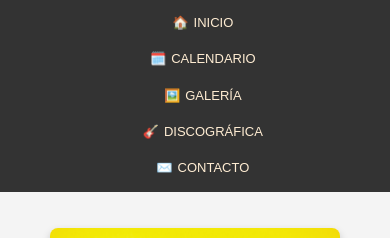
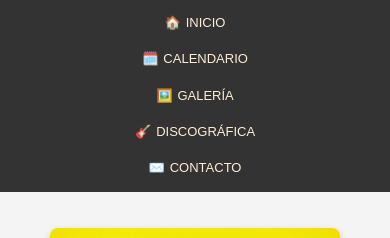
Before and after one commit to Valenotero/Pagina-Web-De-DAX, a plain HTML site: page index.html in a window 390 px wide. Shown: the top 238 px of the page. Drawn offline with Linux system fonts and the light colour scheme.

Commit message:
Add files via upload

```diff
--- a/CSS/style.css
+++ b/CSS/style.css
@@ -69,6 +69,17 @@ nav {
 
 .btn:hover::after {
     width: 100%;
+}
+
+/* Desactivar efectos hover en móviles */
+@media (max-width: 768px) {
+    .btn:hover {
+        color: rgb(255, 237, 211);
+    }
+
+    .btn:hover::after {
+        width: 0;
+    }
 }
 
 .link-icon {
@@ -694,26 +705,42 @@ footer {
 @media (max-width: 768px) {
     nav {
         padding: 5px 0;
+        width: 100vw;
+        max-width: 100vw;
+        box-sizing: border-box;
     }
-
     .menu {
         flex-direction: column;
         align-items: center;
         gap: 0;
+        width: 100vw;
+        max-width: 100vw;
+        box-sizing: border-box;
+        margin: 0;
+        padding: 0;
     }
-
     .menu li {
         margin: 0;
-        width: 100%;
+        width: 100vw;
+        max-width: 100vw;
         text-align: center;
+        box-sizing: border-box;
     }
-
     .btn {
         justify-content: center;
-        width: 100%;
+        width: 100vw;
+        max-width: 100vw;
         padding: 0.8em;
+        box-sizing: border-box;
     }
-
+    main.content, .content, body {
+        width: 100vw;
+        max-width: 100vw;
+        overflow-x: hidden;
+        box-sizing: border-box;
+        margin: 0;
+        padding: 0;
+    }
     .galeria-grid {
         grid-template-columns: repeat(auto-fill, minmax(150px, 1fr));
         gap: 15px;
@@ -771,17 +798,36 @@ footer {
 @media (max-width: 576px) {
     nav {
         padding: 5px 0;
+        width: 100vw;
+        max-width: 100vw;
+        box-sizing: border-box;
     }
-
     .menu {
-        padding: 0 10px;
+        padding: 0 0;
+        width: 100vw;
+        max-width: 100vw;
+        box-sizing: border-box;
     }
-
     .btn {
         font-size: 14px;
         padding: 0.7em;
+        width: 100vw;
+        max-width: 100vw;
+        box-sizing: border-box;
     }
-
+    .menu li {
+        width: 100vw;
+        max-width: 100vw;
+        box-sizing: border-box;
+    }
+    main.content, .content, body {
+        width: 100vw;
+        max-width: 100vw;
+        overflow-x: hidden;
+        box-sizing: border-box;
+        margin: 0;
+        padding: 0;
+    }
     .link-icon {
         font-size: 1.1em;
     }
```
